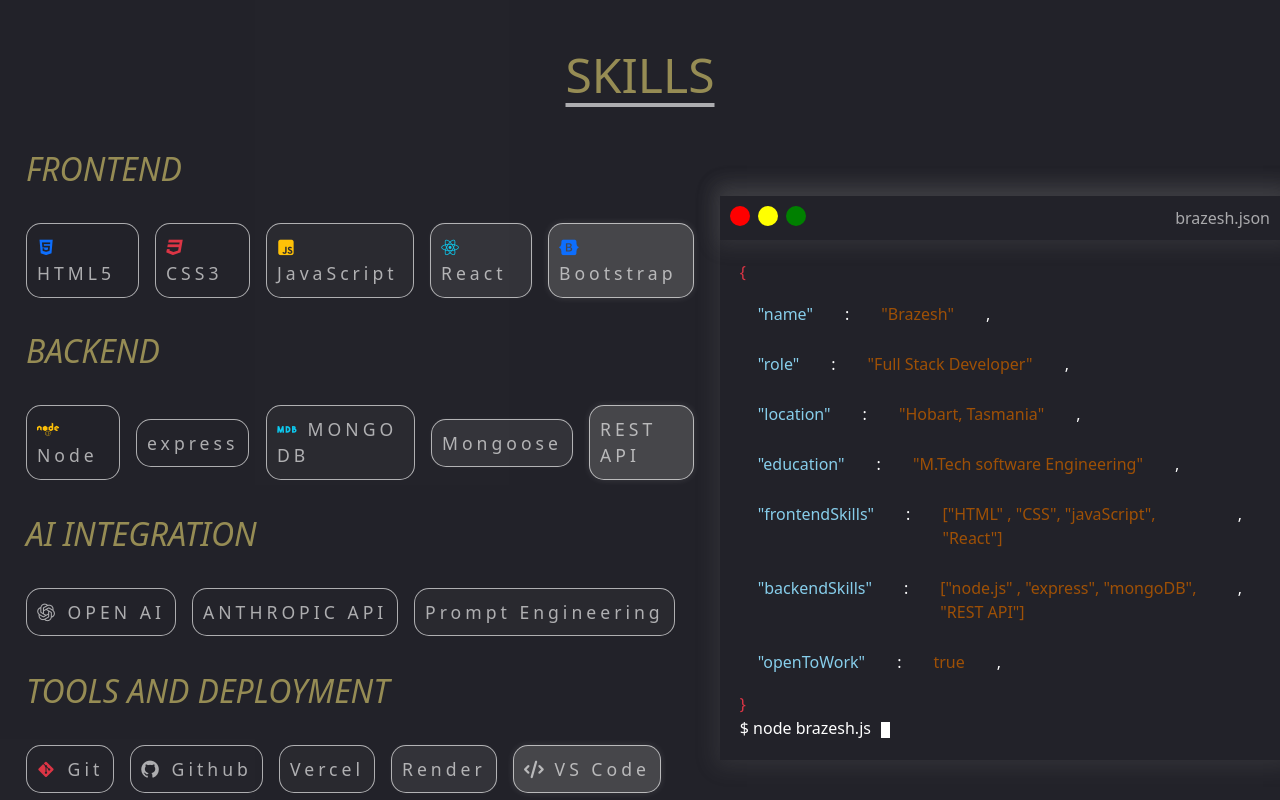
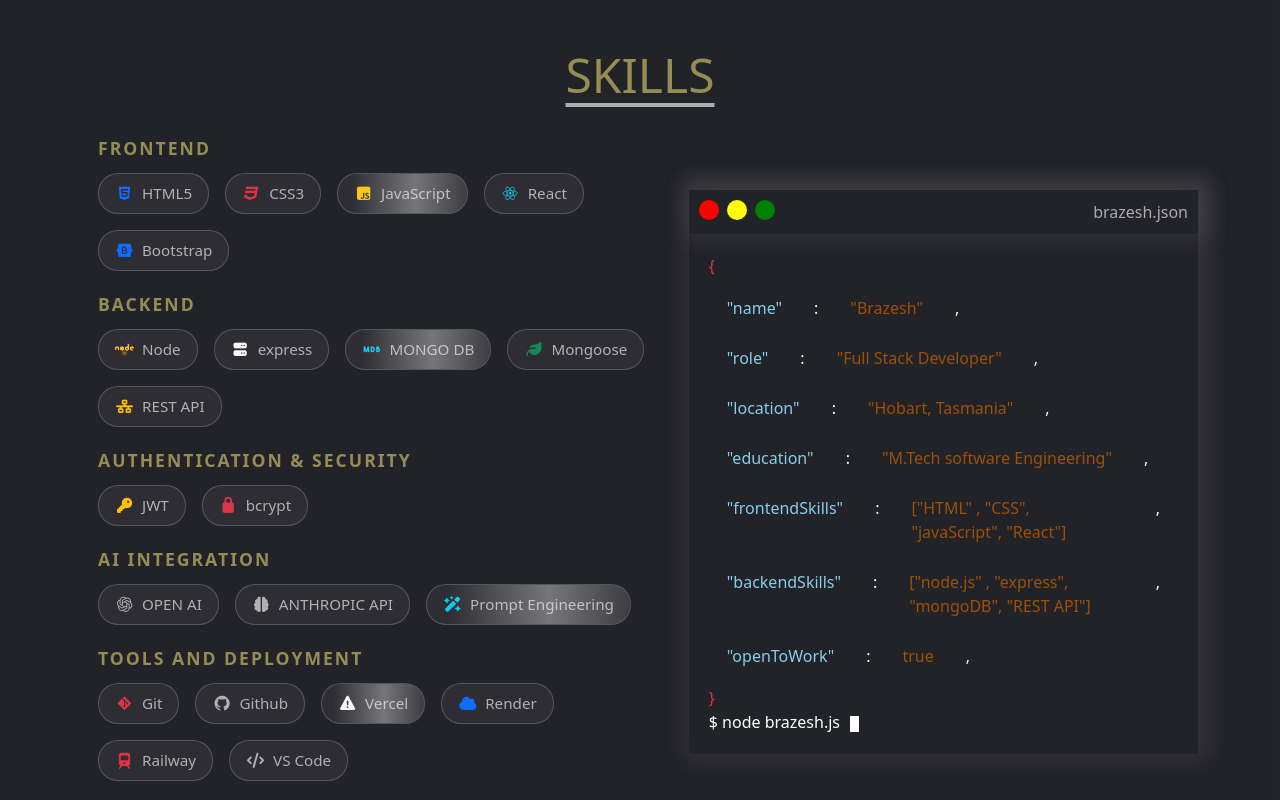
Before and after one commit to bguragain1023-web/Brazesh-Guragain, a React (Vite) app: page / in a window 1280 px wide. Shown: the part 1040-1840 px from the top of the page. Built offline with nearby package versions, Linux system fonts and the light colour scheme; a web font is replaced by a local one.

Commit message:
polished skill section

```diff
--- a/src/App.css
+++ b/src/App.css
@@ -292,60 +292,78 @@
 /* Skills section */
 
 
-.skill-title{
-  font-size:2rem;
-  font-style: italic;
-  padding:10px;
-    display: inline-block;
-  color:var(--name-color)
+
+.skill-box {
+  margin-bottom: 20px;
+}
+
+.skill-title {
+  font-size: 1.1rem;
+  font-weight: 700;
+  letter-spacing: 2px;
+  color: var(--name-color);
+  margin-bottom: 12px;
+}
+
+.skill-items {
+  display: flex;
+  flex-wrap: wrap;
+  gap: 12px;
+}
+
+.skill-item {
+  position: relative;
+  overflow: hidden;
+  color:var(--text-color);
+  font-size: 0.95rem;
+  border: 1px solid rgba(255, 255, 255, 0.2);
+  background: rgba(255, 255, 255, 0.05);
+  border-radius: 20px;
+  display: inline-flex;
+  align-items: center;
+  gap: 8px;
+  transition: border-color 0.3s ease;
+  padding: 8px 16px;
 
 }
 
-
-
-.skill-items{
-  padding:20px 10px;
-  flex:1;
-  border-radius: 15px;
-  color: var(--text-color);
-
-}
-.skill-item{
-  font-size:1.1rem;
-  border:1px solid var(--text-color);
-  border-radius:15px;
-  padding:10px;
-  letter-spacing: 4px;
-
-  animation: scaleup 7s infinite;
+.skill-item::before {
+  content: "";
+  position: absolute;
+  top: 0;
+  left: -100%;
+  width: 100%;
+  height: 100%;
+  background: linear-gradient(
+    90deg,
+    transparent,
+    rgba(255, 255, 255, 0.35), /* Bright shimmer beam */
+    transparent
+  );
+  animation: sweep 5s infinite;
 }
 
-.skill-item:nth-child(1) { animation-delay: 0s; }
-.skill-item:nth-child(2) { animation-delay: 1s; }
-.skill-item:nth-child(3) { animation-delay: 2s; }
-.skill-item:nth-child(4) { animation-delay: 3s; }
-.skill-item:nth-child(5) { animation-delay: 4s; }
+.skill-item:nth-child(1)::before { animation-delay: 0s; }
+.skill-item:nth-child(2)::before { animation-delay: 0.8s; }
+.skill-item:nth-child(3)::before { animation-delay: 1.6s; }
+.skill-item:nth-child(4)::before { animation-delay: 2.4s; }
+.skill-item:nth-child(5)::before { animation-delay: 3.2s; }
 
-@keyframes scaleup {
-  0%, 100% {
-    transform: scale(1);
-    background: transparent;
-    box-shadow: none;
+@keyframes sweep {
+  0% {
+    left: -100%;
   }
-
-  10% {
-    transform: scale(1.1);
-    background: grey;
-    box-shadow: 0 0 20px rgba(255,255,255,.3);
+  20% {
+    left: 100%;
   }
-
-  20% {
-    transform: scale(1);
+  100% {
+    left: 100%;
   }
 }
-
-
-
+.skill-item:hover {
+  border-color: var(--name-color);
+  box-shadow: 0 0 10px rgba(255, 255, 255, 0.2);
+}
 
 
 /* Skills right side terminal */
--- a/src/components/About.jsx
+++ b/src/components/About.jsx
@@ -12,7 +12,7 @@
           <p>
             Hey — I'm Brazesh. I build fast, functional web apps from frontend
             to backend — using React, JavaScript, Node.js, MongoDB and AI
-            integration. I've shipped 7+ projects including API-driven apps,
+            integration. I've shipped 10+ projects including API-driven apps,
             interactive React tools, and a fully responsive portfolio — and
             currently deep diving into AI to build products that are actually
             intelligent.
@@ -25,16 +25,16 @@
 
           <p>
             Before going all-in on dev, I spent 3+ years in support work and
-            retail — which taught me how to communicate clearly, stay calm under
-            pressure, and actually care about people. Skills that matter just as
-            much in a dev team.
+            retail — which developed my skills in cross-team communicate,
+            staying calm under pressure, and building with true user empathy.
+            These are skills I bring into every engineering team.
           </p>
           <p>Based in Hobart, Tasmania — open to new opportunities.</p>
 
           <div className="hobbies d-flex flex-wrap gap-4">
             <span className="hobbies-icon">
               <i className="fa-solid fa-code "></i>
-              code
+              coding
             </span>
             <span className="hobbies-icon">
               <i className="fa-solid fa-microchip "></i>
@@ -53,7 +53,7 @@
 
         <div className="right-side d-flex justify-content-center align-items-center text-center ">
           <div className="image-box">
-            <img src={myPic} alt="" />
+            <img src={myPic} alt="Brazesh" />
           </div>
         </div>
       </div>
--- a/src/components/Banner.jsx
+++ b/src/components/Banner.jsx
@@ -6,7 +6,7 @@
       <div className="banner  p-4 ">
         <div className="banner-boxes d-flex justify-content-between  ">
           <div className="banner-box d-flex justify-content-center align-items-center flex-column">
-            <span className="banner-top">7+ </span>
+            <span className="banner-top">10+ </span>
             <span className="banner-mid">Projects Built</span>
             <span className="banner-last">& Counting</span>
           </div>
--- a/src/components/Hero.jsx
+++ b/src/components/Hero.jsx
@@ -16,10 +16,10 @@
           </div>
           <span className="job-title typing ">Full Stack Developer</span>
           <p className="desc">
-            I build fast, functional web apps from frontend to backend — with 7+
-            projects already shipped including AI integration, real-time data
-            apps, and React tools. Full stack capable with Node.js, MongoDB, and
-            REST APIs — now pushing deeper into AI, turning caffeine and
+            I build fast, high-performance web applications end-to-end—with 10+
+            projects shipped including AI integration, real-time data apps, and
+            custom React tools. Full-stack ready with Node.js, Express, MongoDB,
+            and REST APIs—now pushing deeper into AI, turning caffeine and
             curiosity into products that are actually intelligent.
           </p>
 
--- a/src/components/Skills.jsx
+++ b/src/components/Skills.jsx
@@ -7,7 +7,7 @@
       <div className="title mt-5" id="skills">
         SKILLS
       </div>
-      <div className="skill-wrapper d-flex mt-2 align-items-center">
+      <div className="skill-wrapper container d-flex mt-2 align-items-center">
         <div className="skill-section p-3  ">
           <div>
             <div className="skill-box gap-2  align-items-center  ">
@@ -15,19 +15,21 @@
 
               <div className="skill-items d-flex align-items-center gap-3">
                 <span className="skill-item">
-                  <i class="fa-brands fa-html5 text-primary"></i> HTML5
+                  <i className="fa-brands fa-html5 text-primary"></i> HTML5
                 </span>
                 <span className="skill-item">
-                  <i class="fa-brands fa-css3 text-danger"></i> CSS3
+                  <i className="fa-brands fa-css3 text-danger"></i> CSS3
                 </span>
                 <span className="skill-item">
-                  <i class="fa-brands fa-square-js text-warning"></i> JavaScript
+                  <i className="fa-brands fa-square-js text-warning"></i>{" "}
+                  JavaScript
                 </span>
                 <span className="skill-item">
-                  <i class="fa-brands fa-react text-info"></i> React
+                  <i className="fa-brands fa-react text-info"></i> React
                 </span>
                 <span className="skill-item">
-                  <i class="fa-brands fa-bootstrap text-primary"></i> Bootstrap
+                  <i className="fa-brands fa-bootstrap text-primary"></i>{" "}
+                  Bootstrap
                 </span>
               </div>
             </div>
@@ -36,14 +38,34 @@
               <div className="skill-title">BACKEND</div>
               <div className="skill-items d-flex  align-items-center gap-3">
                 <span className="skill-item">
-                  <i class="fa-brands fa-node text-warning"></i> Node
+                  <i className="fa-brands fa-node text-warning"></i> Node
                 </span>
-                <span className="skill-item">express</span>
                 <span className="skill-item">
-                  <i class="fa-brands fa-mdb text-info"></i> MONGO DB
+                  {" "}
+                  <i className="fa-solid fa-server text-light"></i>express
                 </span>
-                <span className="skill-item">Mongoose</span>
-                <span className="skill-item">REST API</span>
+                <span className="skill-item">
+                  <i className="fa-brands fa-mdb text-info"></i> MONGO DB
+                </span>
+                <span className="skill-item">
+                  <i className="fa-solid fa-leaf text-success"></i>Mongoose
+                </span>
+                <span className="skill-item">
+                  <i className="fa-solid fa-network-wired text-warning"></i>REST
+                  API
+                </span>
+              </div>
+            </div>
+
+            <div className="skill-box">
+              <div className="skill-title">AUTHENTICATION & SECURITY</div>
+              <div className="skill-items d-flex align-items-center gap-3">
+                <span className="skill-item">
+                  <i className="fa-solid fa-key text-warning"></i> JWT
+                </span>
+                <span className="skill-item">
+                  <i className="fa-solid fa-lock text-danger"></i> bcrypt
+                </span>
               </div>
             </div>
 
@@ -51,26 +73,39 @@
               <div className="skill-title">AI INTEGRATION</div>
               <div className="skill-items d-flex  align-items-center gap-3">
                 <span className="skill-item">
-                  <i class="fa-brands fa-openai"></i> OPEN AI
+                  <i className="fa-brands fa-openai"></i> OPEN AI
                 </span>
-                <span className="skill-item">ANTHROPIC API</span>
-                <span className="skill-item">Prompt Engineering</span>
+                <span className="skill-item">
+                  <i className="fa-solid fa-brain text-purple"></i>ANTHROPIC API
+                </span>
+                <span className="skill-item">
+                  <i className="fa-solid fa-wand-magic-sparkles text-info"></i>
+                  Prompt Engineering
+                </span>
               </div>
             </div>
             <div className="skill-box   ">
               <div className="skill-title">TOOLS AND DEPLOYMENT</div>
               <div className="skill-items d-flex  align-items-center gap-3">
                 <span className="skill-item">
-                  <i class="fa-brands fa-git-alt text-danger"></i> Git
+                  <i className="fa-brands fa-git-alt text-danger"></i> Git
                 </span>
                 <span className="skill-item">
-                  <i class="fa-brands fa-github"></i> Github
+                  <i className="fa-brands fa-github"></i> Github
                 </span>
-                <span className="skill-item">Vercel</span>
-                <span className="skill-item">Render</span>
+                <span className="skill-item">
+                  <i className="fa-solid fa-triangle-exclamation text-light"></i>
+                  Vercel
+                </span>
+                <span className="skill-item">
+                  <i className="fa-solid fa-cloud text-primary"></i>Render
+                </span>
+                <span className="skill-item">
+                  <i className="fa-solid fa-train text-danger"></i>Railway
+                </span>
 
                 <span className="skill-item">
-                  <i class="fa-solid fa-code"></i> VS Code
+                  <i className="fa-solid fa-code"></i> VS Code
                 </span>
               </div>
             </div>
```
